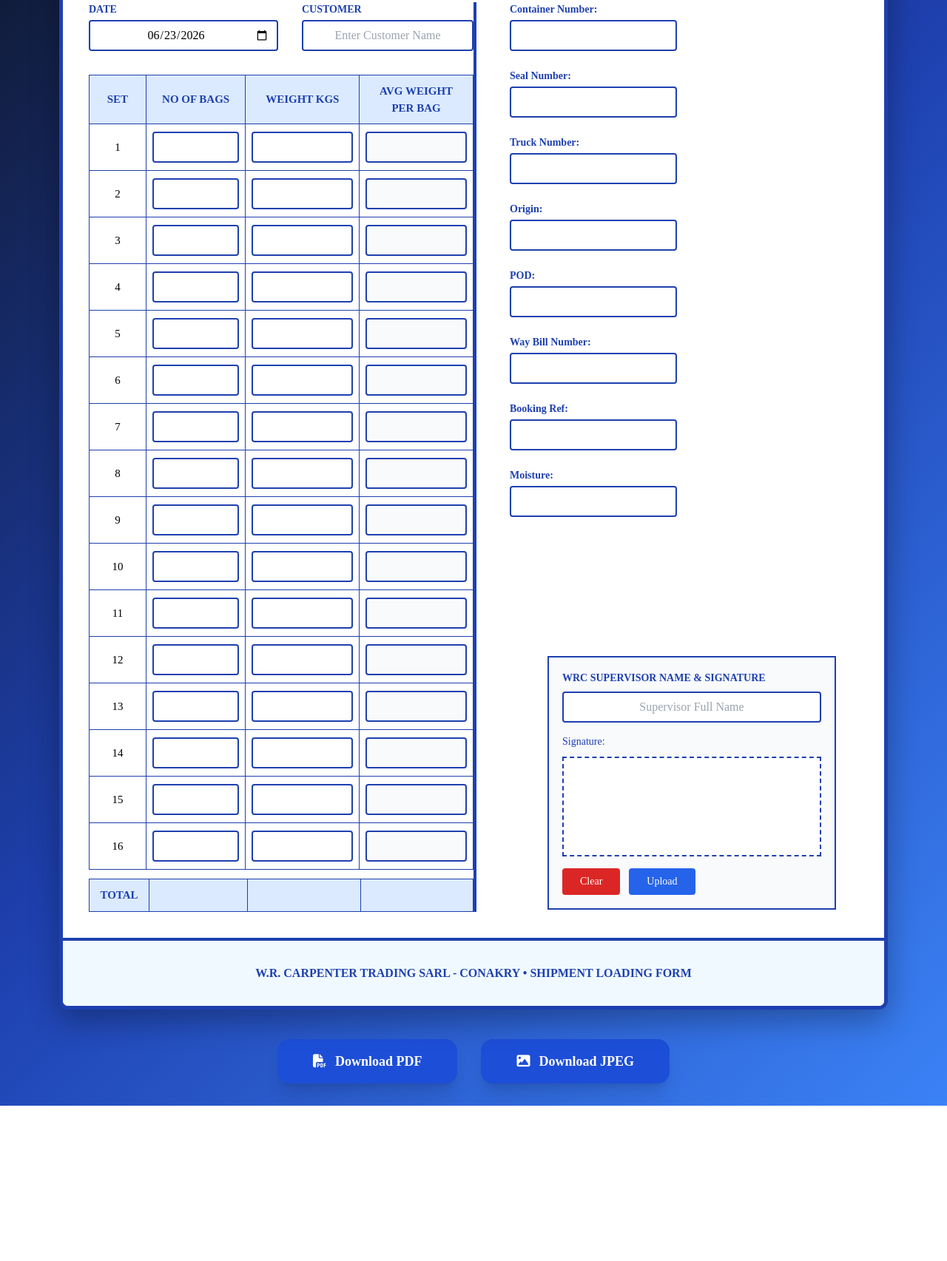
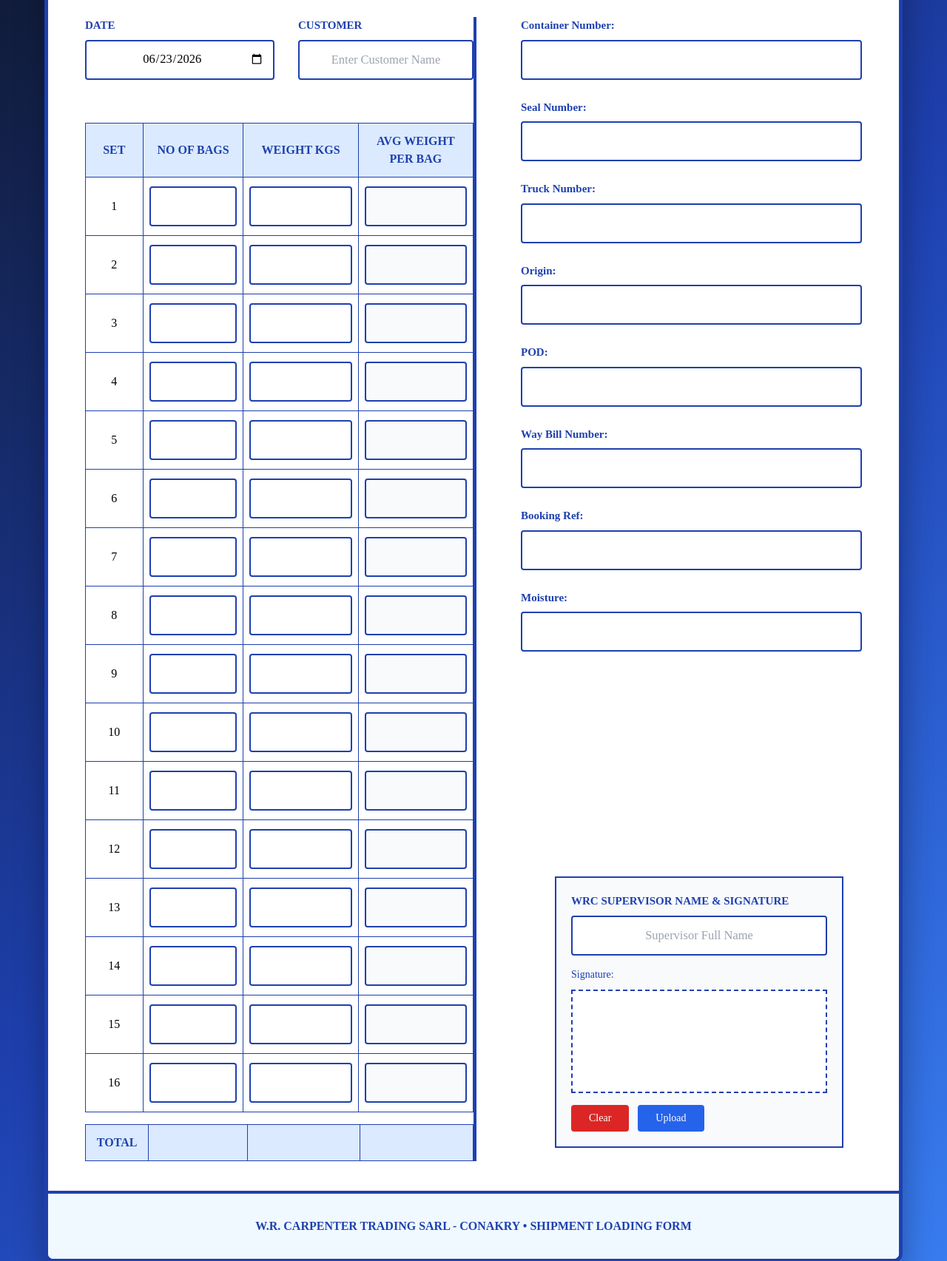
Before and after one commit to vishnuanex/WR-CARPENTER, a plain HTML site: page index.html in a window 1280 px wide. Shown: the part 193-1898 px from the top of the page at 74% size. Before the commit the page ends 1688 px from the top, so only its background shows below. Drawn offline with nearby package versions, Linux system fonts and the light colour scheme; a web font is replaced by a local one.

Commit message:
Update index.html

```diff
--- a/index.html
+++ b/index.html
@@ -6,7 +6,6 @@
     <title>W.R. CARPENTER TRADING SARL - CONAKRY | Shipment Loading</title>
     <script src="https://cdn.tailwindcss.com"></script>
     <link rel="stylesheet" href="https://cdnjs.cloudflare.com/ajax/libs/font-awesome/6.5.1/css/all.min.css">
-    <script src="https://cdnjs.cloudflare.com/ajax/libs/jspdf/2.5.1/jspdf.umd.min.js"></script>
     <script src="https://cdnjs.cloudflare.com/ajax/libs/html2canvas/1.4.1/html2canvas.min.js"></script>
 
     <style>
@@ -20,7 +19,7 @@
         }
 
         .form-container {
-            max-width: 1150px;
+            max-width: 1160px;
             margin: 0 auto;
             background: white;
             box-shadow: 0 15px 40px rgba(0, 0, 0, 0.3);
@@ -28,11 +27,12 @@
             border-radius: 12px;
             overflow: hidden;
             position: relative;
+            min-height: 920px;
         }
 
         .header {
             text-align: center;
-            padding: 25px;
+            padding: 35px 20px 30px;
             background: linear-gradient(to right, #1e40af, #2563eb);
             color: white;
         }
@@ -41,14 +41,14 @@
             display: grid;
             grid-template-columns: 1fr 1fr;
             gap: 0;
-            padding: 35px;
+            padding: 40px 50px;
         }
 
         th, td {
             border: 1px solid #1e40af;
-            padding: 10px 8px;
+            padding: 12px 8px;
             text-align: center;
-            font-size: 15px;
+            font-size: 16px;
         }
 
         th {
@@ -59,44 +59,46 @@
 
         .input-field {
             width: 100%;
-            padding: 12px 10px;
+            padding: 14px 12px;
             border: 2px solid #1e40af;
-            font-size: 16px;
+            font-size: 16.5px;
             text-align: center;
             border-radius: 4px;
-            height: 42px;
+            height: 54px;
+            box-sizing: border-box;
         }
 
-        .input-field:focus {
-            border-color: #3b82f6;
-            box-shadow: 0 0 0 3px rgba(59, 130, 246, 0.3);
+        .label {
+            display: block;
+            font-weight: bold;
+            color: #1e40af;
+            margin-bottom: 8px;
+            font-size: 15px;
         }
 
         .right-panel {
             border-left: 4px solid #1e40af;
-            padding-left: 45px;
+            padding-left: 60px;
         }
 
-        .short-input {
-            width: 48%;
+        .field-group {
+            margin-bottom: 26px;
         }
 
         .signature-area {
             position: absolute;
-            bottom: 130px;
-            right: 65px;
+            bottom: 150px;
+            right: 75px;
             width: 390px;
-            padding: 18px;
+            padding: 20px;
             border: 2px solid #1e40af;
             background: #f8fafc;
-            text-align: left;
-            z-index: 10;
         }
 
         .signature-canvas {
             border: 2px dashed #1e40af;
             width: 100%;
-            height: 135px;
+            height: 140px;
             background: #fff;
             margin-top: 10px;
         }
@@ -112,8 +114,7 @@
 </head>
 <body>
 
-    <div class="form-container mx-auto" style="width: 1120px;" id="form-content">
-        <!-- Header -->
+    <div class="form-container mx-auto" style="width: 1160px;" id="form-content">
         <div class="header">
             <h1 class="text-3xl font-bold">W.R. CARPENTER TRADING SARL - CONAKRY</h1>
             <h2 class="text-2xl mt-2 tracking-wider">SHIPMENT LOADING</h2>
@@ -123,12 +124,12 @@
             <!-- Left Side -->
             <div>
                 <div class="flex gap-8 mb-8 items-end">
-                    <div>
-                        <label class="block text-sm font-bold mb-1 text-[#1e40af]">DATE</label>
+                    <div class="field-group">
+                        <label class="label">DATE</label>
                         <input type="date" id="date" class="input-field w-64">
                     </div>
-                    <div class="flex-1">
-                        <label class="block text-sm font-bold mb-1 text-[#1e40af]">CUSTOMER</label>
+                    <div class="flex-1 field-group">
+                        <label class="label">CUSTOMER</label>
                         <input type="text" id="customer" class="input-field" placeholder="Enter Customer Name">
                     </div>
                 </div>
@@ -145,7 +146,7 @@
                     <tbody></tbody>
                 </table>
 
-                <table class="mt-3 w-full">
+                <table class="mt-4 w-full">
                     <tr class="total-row">
                         <td class="w-16">TOTAL</td>
                         <td id="total-bags" class="w-28"></td>
@@ -157,45 +158,61 @@
 
             <!-- Right Side -->
             <div class="right-panel">
-                <div class="grid grid-cols-1 gap-6">
-                    <div><label class="block text-sm font-bold mb-1 text-[#1e40af]">Container Number:</label><input type="text" id="container" class="input-field short-input"></div>
-                    <div><label class="block text-sm font-bold mb-1 text-[#1e40af]">Seal Number:</label><input type="text" id="seal" class="input-field short-input"></div>
-                    <div><label class="block text-sm font-bold mb-1 text-[#1e40af]">Truck Number:</label><input type="text" id="truck" class="input-field short-input"></div>
-                    <div><label class="block text-sm font-bold mb-1 text-[#1e40af]">Origin:</label><input type="text" id="origin" class="input-field short-input"></div>
-                    <div><label class="block text-sm font-bold mb-1 text-[#1e40af]">POD:</label><input type="text" id="pod" class="input-field short-input"></div>
-                    <div><label class="block text-sm font-bold mb-1 text-[#1e40af]">Way Bill Number:</label><input type="text" id="waybill" class="input-field short-input"></div>
-                    <div><label class="block text-sm font-bold mb-1 text-[#1e40af]">Booking Ref:</label><input type="text" id="booking" class="input-field short-input"></div>
-                    <div><label class="block text-sm font-bold mb-1 text-[#1e40af]">Moisture:</label><input type="text" id="moisture" class="input-field short-input"></div>
+                <div class="field-group">
+                    <label class="label">Container Number:</label>
+                    <input type="text" id="container" class="input-field">
+                </div>
+                <div class="field-group">
+                    <label class="label">Seal Number:</label>
+                    <input type="text" id="seal" class="input-field">
+                </div>
+                <div class="field-group">
+                    <label class="label">Truck Number:</label>
+                    <input type="text" id="truck" class="input-field">
+                </div>
+                <div class="field-group">
+                    <label class="label">Origin:</label>
+                    <input type="text" id="origin" class="input-field">
+                </div>
+                <div class="field-group">
+                    <label class="label">POD:</label>
+                    <input type="text" id="pod" class="input-field">
+                </div>
+                <div class="field-group">
+                    <label class="label">Way Bill Number:</label>
+                    <input type="text" id="waybill" class="input-field">
+                </div>
+                <div class="field-group">
+                    <label class="label">Booking Ref:</label>
+                    <input type="text" id="booking" class="input-field">
+                </div>
+                <div class="field-group">
+                    <label class="label">Moisture:</label>
+                    <input type="text" id="moisture" class="input-field">
                 </div>
             </div>
         </div>
 
-        <!-- Supervisor Signature Area - Parallel to TOTAL -->
+        <!-- Signature -->
         <div class="signature-area">
-            <label class="block text-sm font-bold mb-2 text-[#1e40af]">WRC SUPERVISOR NAME &amp; SIGNATURE</label>
+            <label class="label">WRC SUPERVISOR NAME & SIGNATURE</label>
             <input type="text" id="supervisor-name" class="input-field" placeholder="Supervisor Full Name">
             <div class="mt-4 text-sm font-medium text-[#1e40af]">Signature:</div>
-            <canvas id="signature-canvas" class="signature-canvas" width="370" height="135"></canvas>
-
+            <canvas id="signature-canvas" class="signature-canvas" width="370" height="140"></canvas>
             <div class="download-hidden flex gap-3 mt-4">
                 <button onclick="clearSignature()" class="px-6 py-2 bg-red-600 hover:bg-red-700 text-white text-sm rounded">Clear</button>
                 <button onclick="uploadSignature()" class="px-6 py-2 bg-blue-600 hover:bg-blue-700 text-white text-sm rounded">Upload</button>
             </div>
         </div>
 
-        <!-- Footer -->
         <div class="text-center py-8 border-t-4 border-[#1e40af] text-[#1e40af] font-semibold bg-[#f0f9ff]">
             W.R. CARPENTER TRADING SARL - CONAKRY • SHIPMENT LOADING FORM
         </div>
     </div>
 
-    <!-- Download Buttons -->
-    <div class="text-center mt-10 flex justify-center gap-8">
-        <button onclick="generateAndSharePDF()" class="flex items-center gap-3 bg-blue-700 hover:bg-blue-800 text-white px-12 py-4 rounded-2xl text-lg font-bold shadow-xl">
-            <i class="fas fa-file-pdf"></i> Download PDF
-        </button>
-        <button onclick="generateAndShareJPEG()" class="flex items-center gap-3 bg-blue-700 hover:bg-blue-800 text-white px-12 py-4 rounded-2xl text-lg font-bold shadow-xl">
-            <i class="fas fa-image"></i> Download JPEG
+    <div class="text-center mt-12">
+        <button onclick="generateAndSharePNG()" class="flex items-center gap-3 bg-blue-700 hover:bg-blue-800 text-white px-14 py-6 rounded-2xl text-xl font-bold shadow-2xl">
+            <i class="fas fa-image"></i> Download PNG for WhatsApp
         </button>
     </div>
 
@@ -242,7 +259,6 @@
             canvas = document.getElementById('signature-canvas');
             ctx = canvas.getContext('2d');
             ctx.lineWidth = 3; ctx.lineJoin = ctx.lineCap = 'round'; ctx.strokeStyle = '#1e40af';
-
             let drawing = false;
             const start = (e) => { drawing = true; draw(e); };
             const drawFn = (e) => {
@@ -262,21 +278,16 @@
         }
 
         window.clearSignature = () => ctx.clearRect(0, 0, canvas.width, canvas.height);
-
         window.uploadSignature = () => {
             const input = document.createElement('input');
-            input.type = 'file';
-            input.accept = 'image/*';
+            input.type = 'file'; input.accept = 'image/*';
             input.onchange = e => {
                 const file = e.target.files[0];
                 if (!file) return;
                 const reader = new FileReader();
                 reader.onload = ev => {
                     const img = new Image();
-                    img.onload = () => {
-                        ctx.clearRect(0,0,canvas.width,canvas.height);
-                        ctx.drawImage(img, 0, 0, canvas.width, canvas.height);
-                    };
+                    img.onload = () => ctx.drawImage(img, 0, 0, canvas.width, canvas.height);
                     img.src = ev.target.result;
                 };
                 reader.readAsDataURL(file);
@@ -284,33 +295,42 @@
             input.click();
         };
 
-        async function generateAndSharePDF() {
-            const { jsPDF } = window.jspdf;
-            const doc = new jsPDF({ orientation: "landscape", unit: "px", format: [1120, 860] });
-            const content = document.getElementById('form-content');
+        async function captureForm() {
+            const original = document.getElementById('form-content');
+            const clone = original.cloneNode(true);
 
-            document.querySelectorAll('.download-hidden').forEach(el => el.style.display = 'none');
+            clone.querySelectorAll('input').forEach(input => {
+                const value = input.value || '';
+                const div = document.createElement('div');
+                div.style.cssText = input.style.cssText + '; border: 2px solid #1e40af; padding: 14px 12px; min-height: 54px; display: flex; align-items: center; justify-content: center; font-size: 16.5px; background: white;';
+                div.textContent = value;
+                input.parentNode.replaceChild(div, input);
+            });
 
-            const canvasImg = await html2canvas(content, { scale: 2, useCORS: true, backgroundColor: '#ffffff' });
-            doc.addImage(canvasImg.toDataURL('image/jpeg', 1.0), 'JPEG', 0, 0, 1120, 860);
-            doc.save(`WRC_Shipment_${new Date().toISOString().slice(0,10)}.pdf`);
+            clone.style.position = 'absolute';
+            clone.style.left = '-9999px';
+            document.body.appendChild(clone);
 
-            document.querySelectorAll('.download-hidden').forEach(el => el.style.display = 'block');
-            alert("✅ PDF Downloaded successfully!");
+            const canvasImg = await html2canvas(clone, {
+                scale: 3.2,
+                useCORS: true,
+                backgroundColor: '#ffffff',
+                logging: false
+            });
+
+            document.body.removeChild(clone);
+            return canvasImg;
         }
 
-        async function generateAndShareJPEG() {
-            const content = document.getElementById('form-content');
+        async function generateAndSharePNG() {
             document.querySelectorAll('.download-hidden').forEach(el => el.style.display = 'none');
-
-            const canvasImg = await html2canvas(content, { scale: 2, useCORS: true, backgroundColor: '#ffffff' });
+            const canvasImg = await captureForm();
             const link = document.createElement('a');
-            link.href = canvasImg.toDataURL('image/jpeg', 0.98);
-            link.download = `WRC_Shipment_${new Date().toISOString().slice(0,10)}.jpg`;
+            link.href = canvasImg.toDataURL('image/png');
+            link.download = `WRC_Shipment_${new Date().toISOString().slice(0,10)}.png`;
             link.click();
-
             document.querySelectorAll('.download-hidden').forEach(el => el.style.display = 'block');
-            alert("✅ JPEG Downloaded successfully!");
+            alert("✅ PNG Downloaded Successfully!");
         }
 
         window.onload = () => {
```
